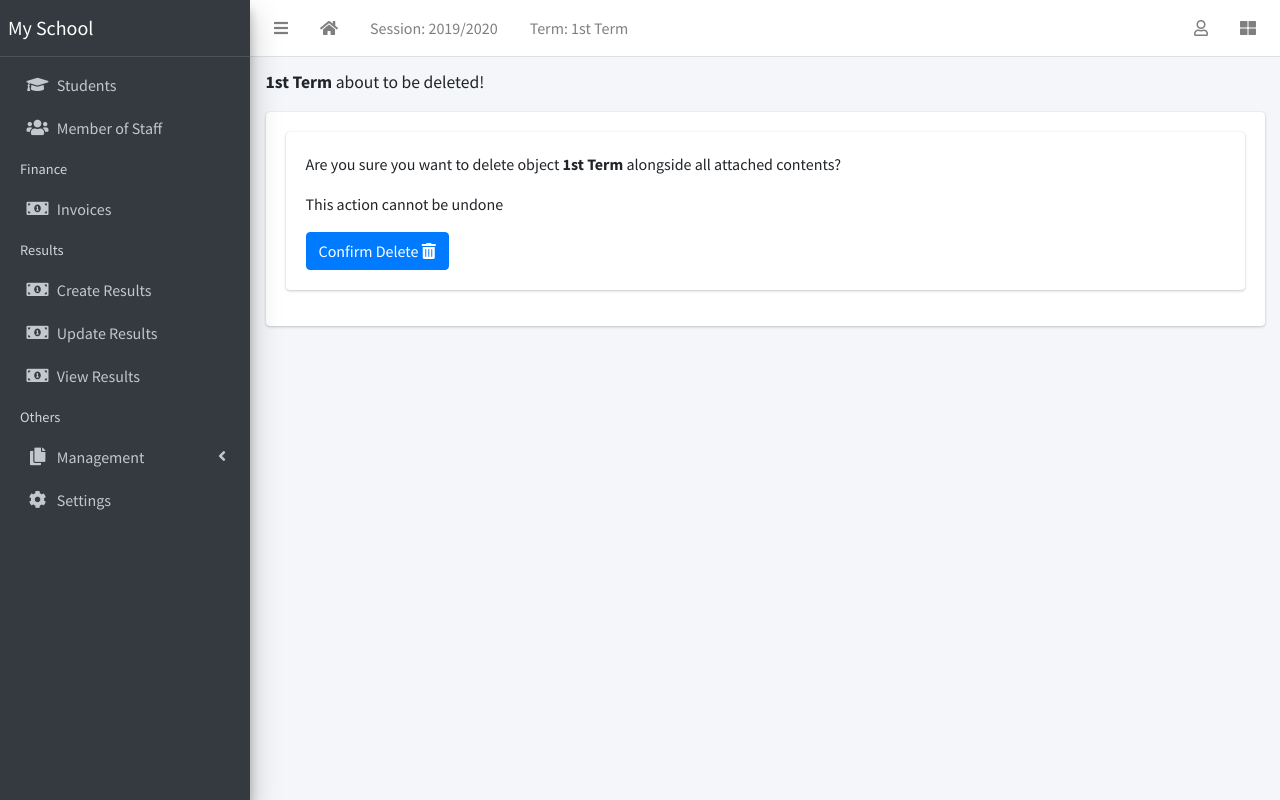
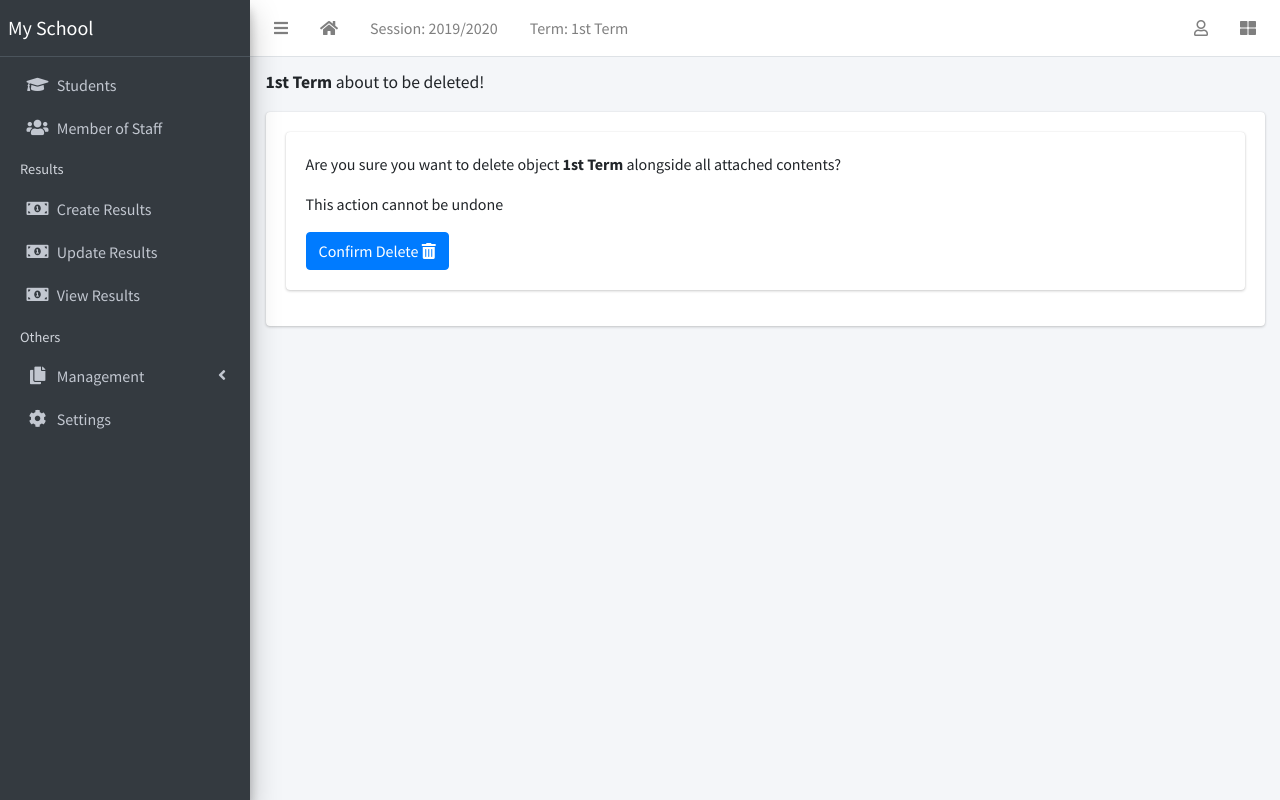
Before and after one commit to osoyoos2875/school-mgmt-proj, a Django app: page /term/1/delete/ in a window 1280 px wide. Run offline with Django 3.2, Linux system fonts and the light colour scheme; a user stored in the database is signed in; data comes from the database, SQL or seed files in the repository; some libraries are stand-ins or nearby versions.

Commit message:
deleted finance from the menu

```diff
--- a/templates/base.html
+++ b/templates/base.html
@@ -102,15 +102,6 @@
               </a>
             </li>
 
-            <li class="nav-header">Finance</li>
-            <li class="nav-item">
-              <a href="{% url 'invoice-list' %}" class="nav-link">
-                <i class="nav-icon fas fa-money-bill-alt"></i>
-                <p>
-                  Invoices
-                </p>
-              </a>
-            </li>
             <li class="nav-header">Results</li>
             <li class="nav-item">
               <a href="{% url 'create-result' %}" class="nav-link">
```
